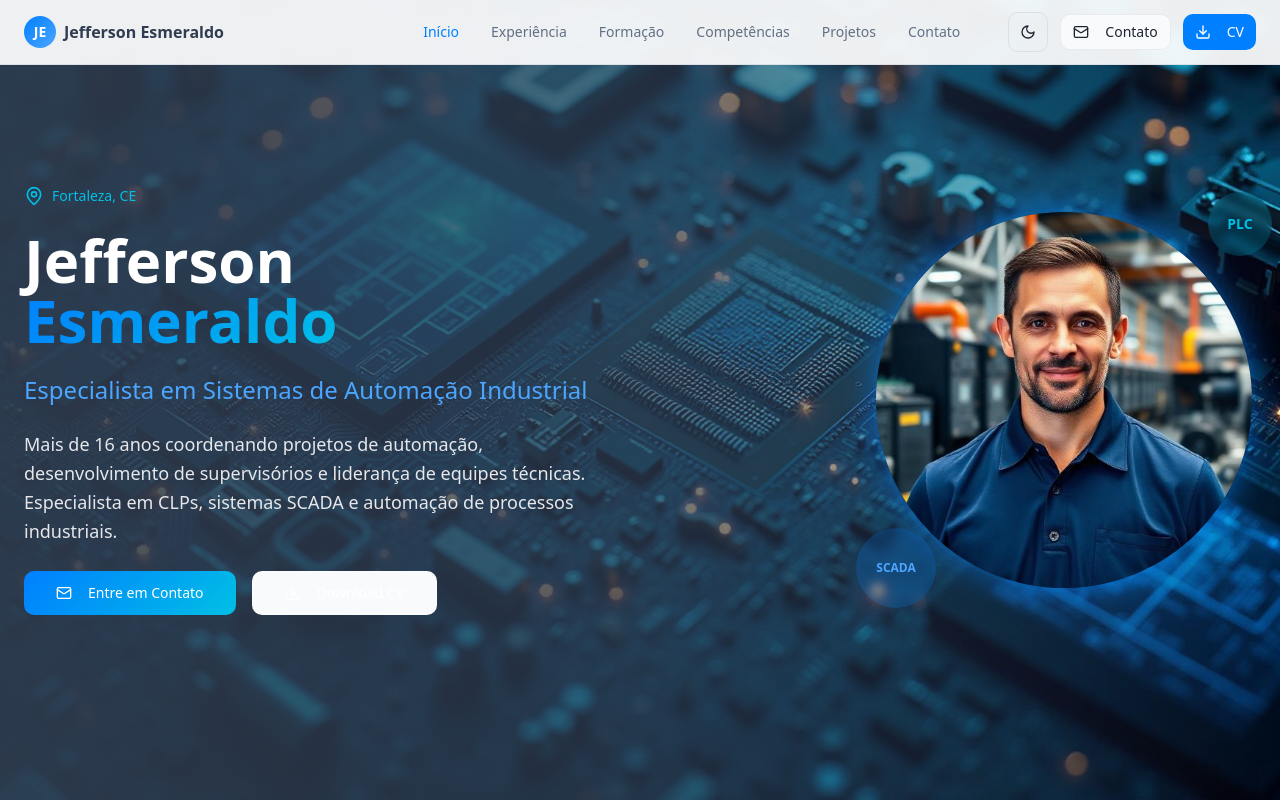
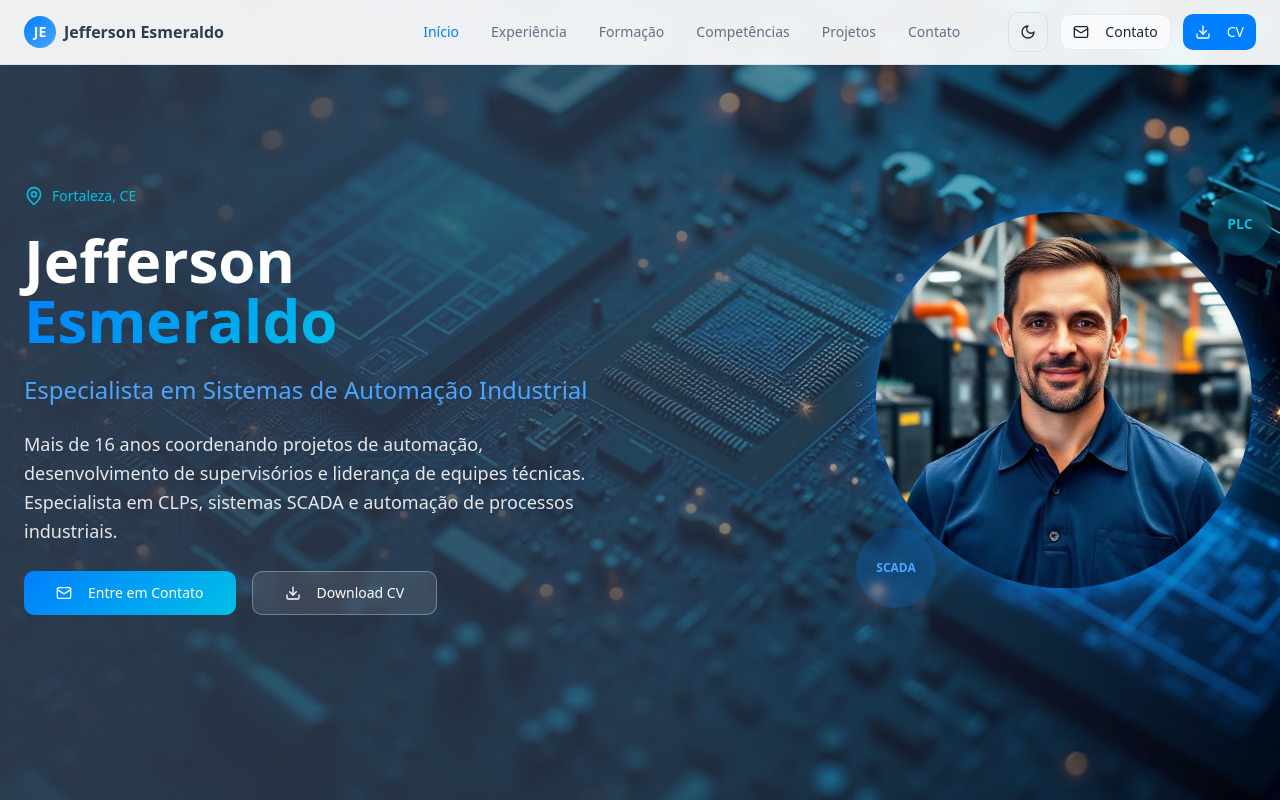
Before and after one commit to lucasribeirosousa61-ui/automation-frontier-hub, a React (Vite) app: page / in a window 1280 px wide. Shown: the top 800 px of the page. Built offline with nearby package versions, Linux system fonts and the light colour scheme.

Commit message:
Fix: Improve Download CV button visibility

```diff
--- a/src/components/Hero.tsx
+++ b/src/components/Hero.tsx
@@ -50,9 +50,8 @@ export const Hero = () => {
             </Button>
 
             <Button
-              variant="outline"
+              variant="hero"
               size="lg"
-              className="border-white/30 text-white hover:bg-white/10 backdrop-blur-sm"
             >
               <Download className="w-5 h-5 mr-2" />
               Download CV
--- a/src/components/ui/button.tsx
+++ b/src/components/ui/button.tsx
@@ -18,6 +18,7 @@ const buttonVariants = cva(
           "bg-secondary text-secondary-foreground hover:bg-secondary/80",
         ghost: "hover:bg-accent hover:text-accent-foreground",
         link: "text-primary underline-offset-4 hover:underline",
+        hero: "bg-white/10 text-white border border-white/30 hover:bg-white/20 hover:text-white dark:bg-primary/20 dark:text-primary-foreground dark:border-primary/30 dark:hover:bg-primary/30 dark:hover:text-primary-foreground backdrop-blur-sm",
       },
       size: {
         default: "h-10 px-4 py-2",
```
